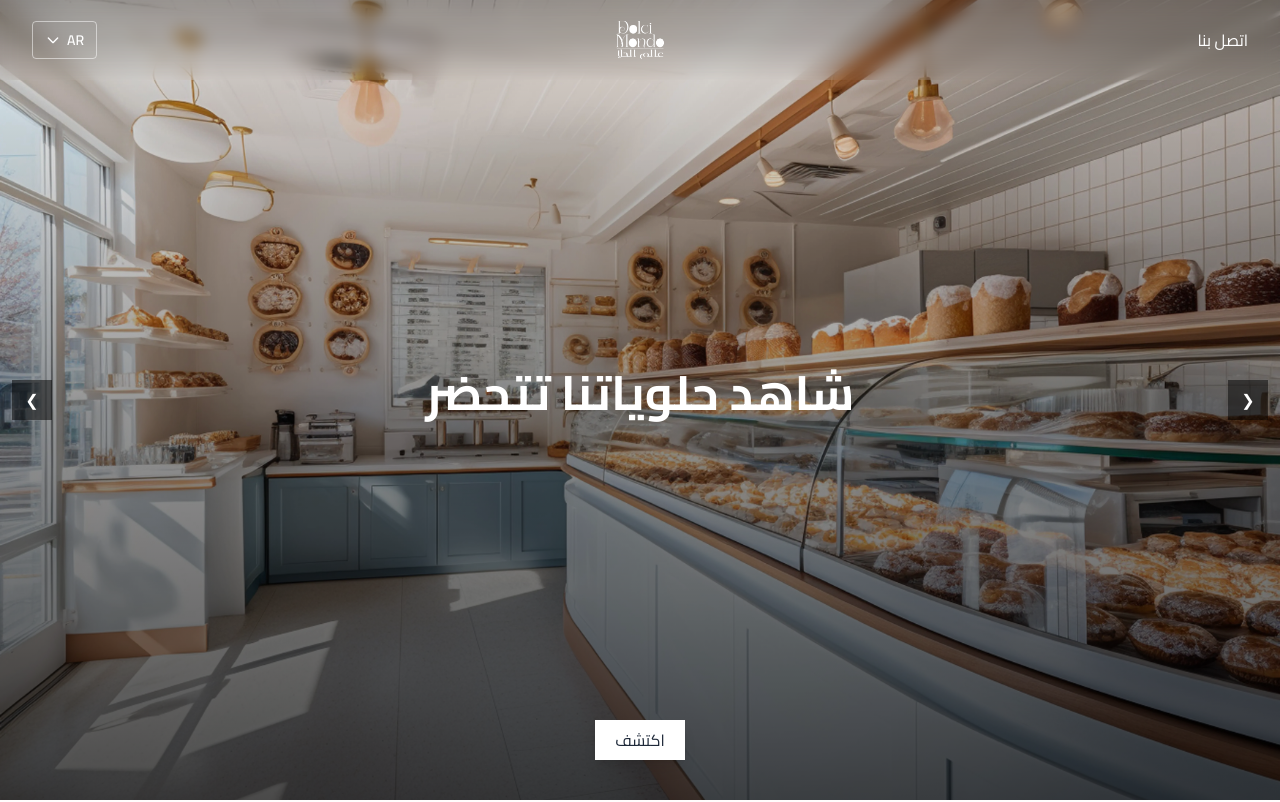
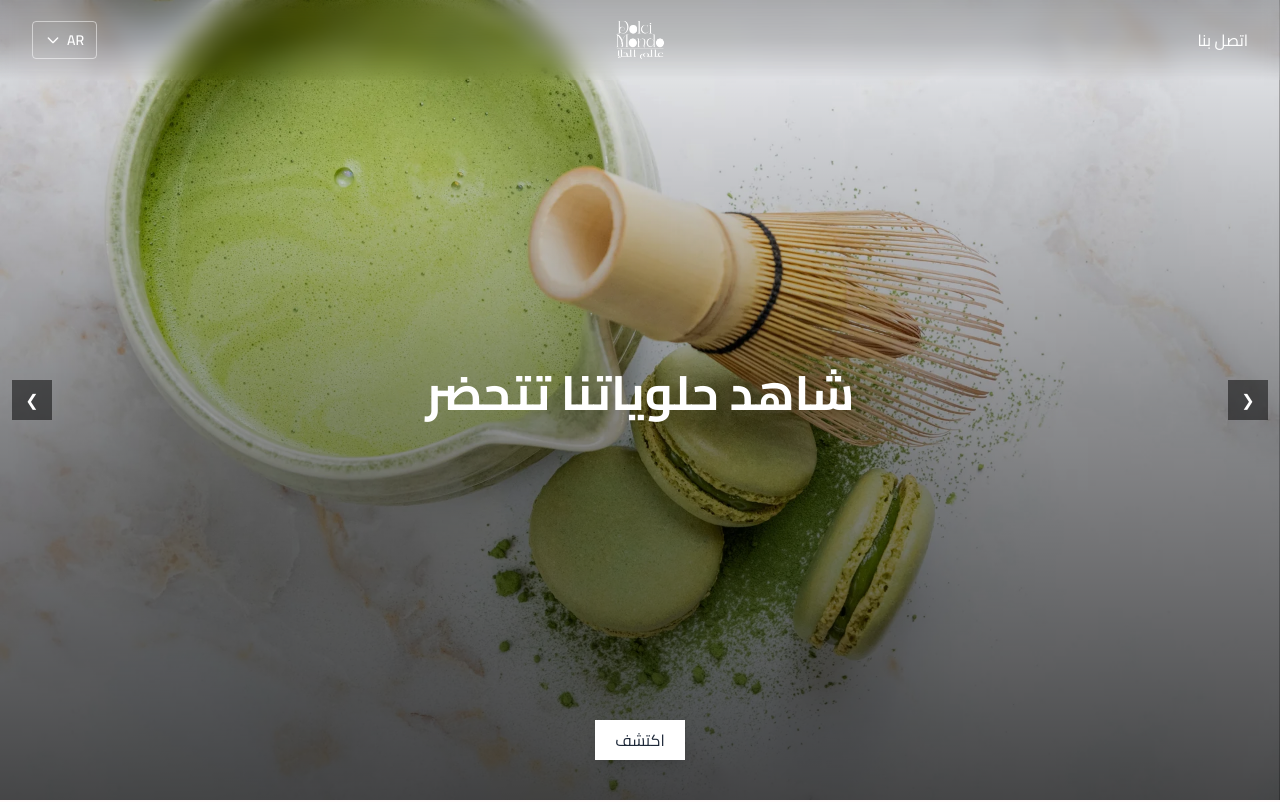
Before and after one commit to MohamedBoukouch/Patisserie-Dolci-Mondo, a React (Vite) app: page / in a window 1280 px wide. Shown: the top 802 px of the page. Built offline with nearby package versions, Linux system fonts and the light colour scheme.

Commit message:
trying solve prb of host

```diff
--- a/src/components/Slider.jsx
+++ b/src/components/Slider.jsx
@@ -7,7 +7,7 @@ const Slider = () => {
   const length = slides.length;
 
   // Image de remplacement par défaut
-  const DEFAULT_FALLBACK_IMAGE = "../../public/images/shoop.webp";
+  const DEFAULT_FALLBACK_IMAGE = "../../public/images/section_3.webp";
 
   const nextSlide = () => {
     setCurrent((prev) => (prev === length - 1 ? 0 : prev + 1));
--- a/src/views/Section_7.jsx
+++ b/src/views/Section_7.jsx
@@ -63,7 +63,7 @@ const Section_7 = () => {
         }}
       >
         <img
-          src="../../public/images/shoop.webp"
+          src="../../public/images/section_3.webp"
           alt="Dolcimondo Pâtisserie"
           className="w-full h-full object-cover"
         />
```
